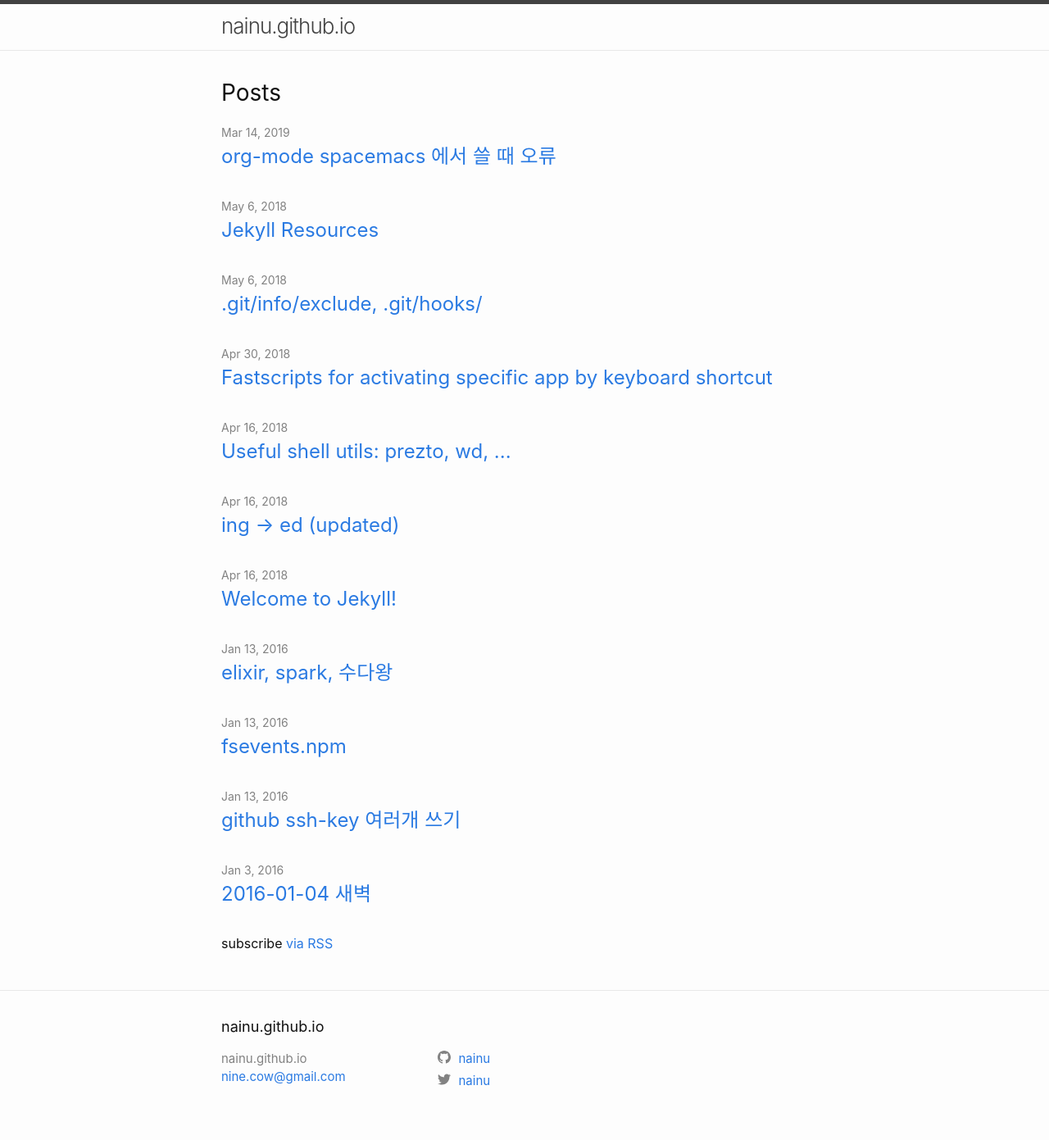
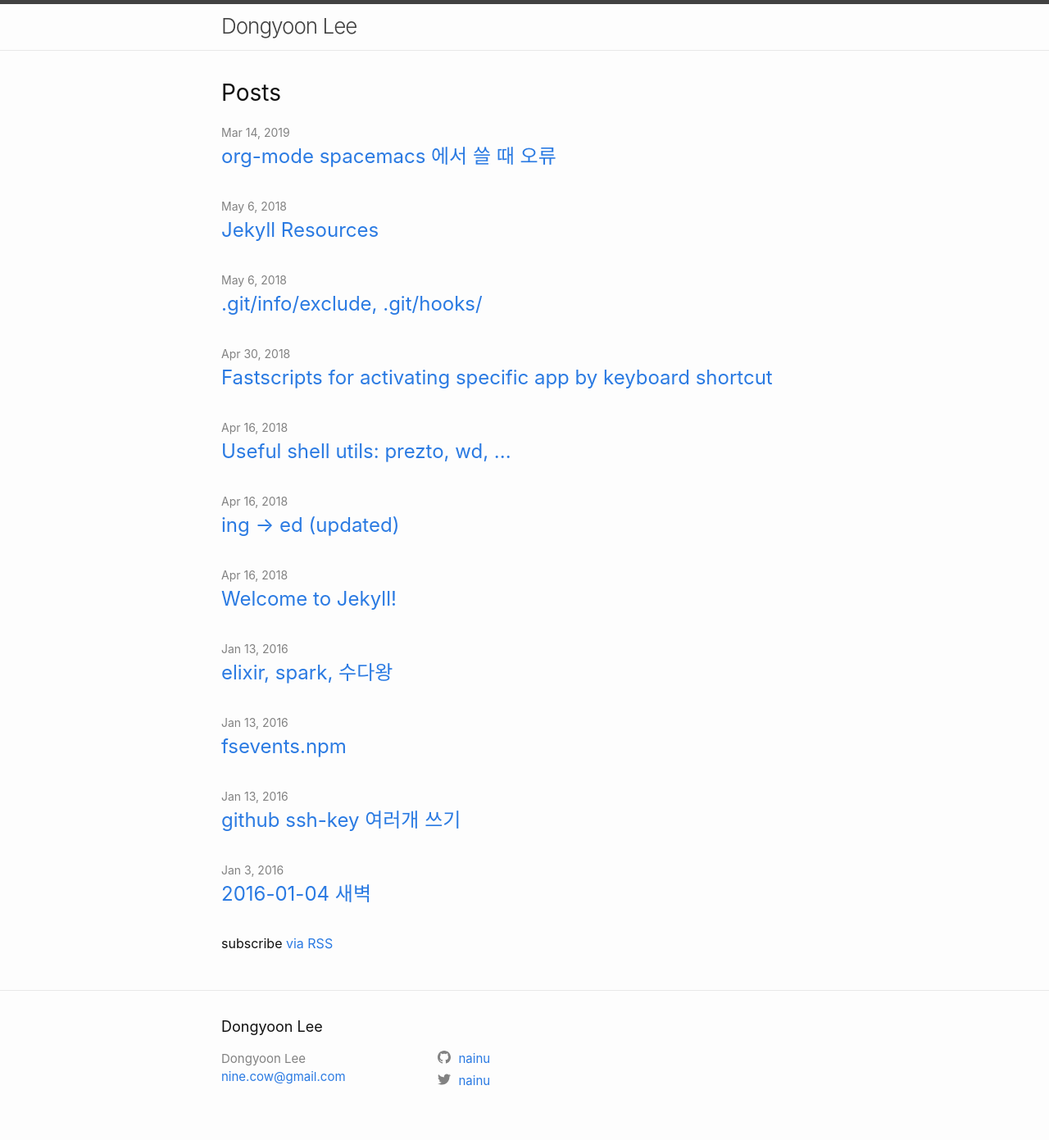
Before and after one commit to nainu/nainu.github.io, a Jekyll site: the page built from index.md, in a window 1280 px wide. Shown: the whole page at 82% size. Built offline with Jekyll 4.4.1, drawn with Linux system fonts in a browser that asks for light colours; our own code applies the rules of GitHub Pages for plain Markdown files.

Commit message:
changed the title

```diff
--- a/_config.yml
+++ b/_config.yml
@@ -13,7 +13,7 @@
 # you will see them accessed via {{ site.title }}, {{ site.email }}, and so on.
 # You can create any custom variable you would like, and they will be accessible
 # in the templates via {{ site.myvariable }}.
-title: nainu.github.io
+title: Dongyoon Lee
 email: nine.cow@gmail.com
 #description: >- # this means to ignore newlines until "baseurl:"
 #  Write an awesome description for your new site here. You can edit this
```
